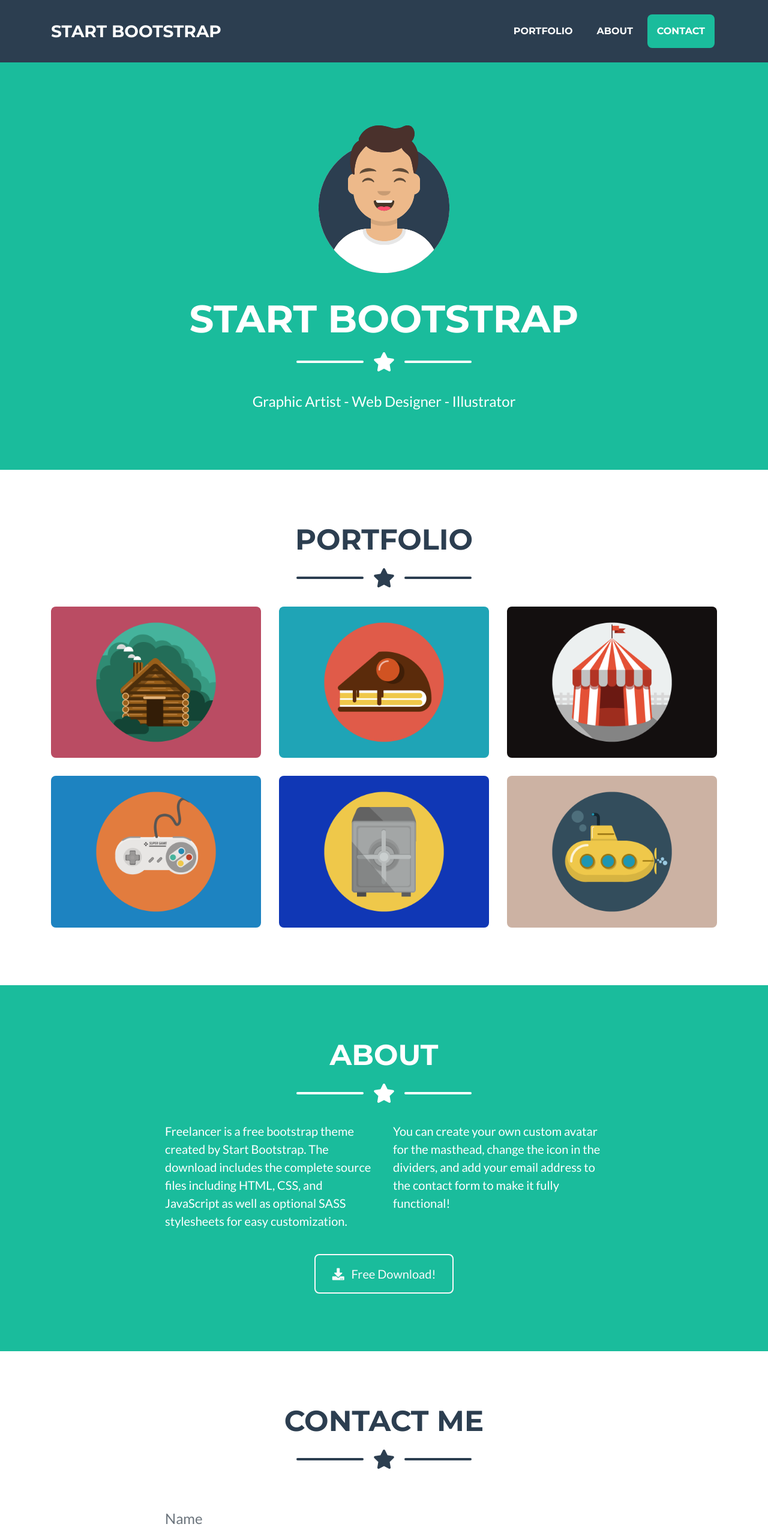
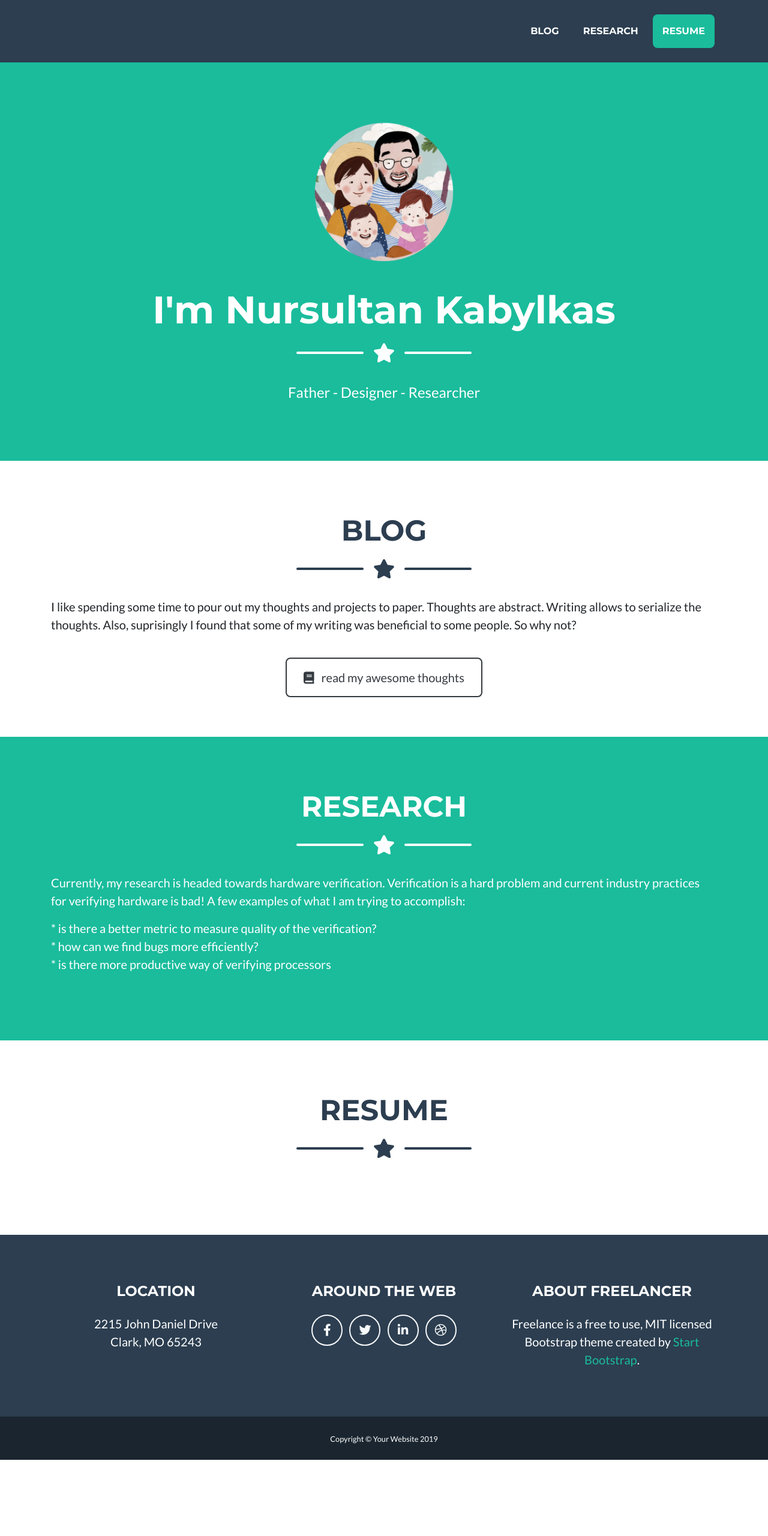
Before and after one commit to kabylkas/p, a website with bundled scripts: page index.html in a window 1280 px wide. Shown: the top 2560 px of the page at 60% size. After the commit the page ends 2433 px from the top, so only its background shows below. Built offline with nearby package versions, Linux system fonts and the light colour scheme.

Commit message:
first pass on the layout

```diff
--- a/index.html
+++ b/index.html
@@ -8,7 +8,7 @@
   <meta name="description" content="">
   <meta name="author" content="">
 
-  <title>Freelancer - Start Bootstrap Theme</title>
+  <title>Nursultan Kabylkas</title>
 
   <!-- Custom fonts for this theme -->
   <link href="vendor/fontawesome-free/css/all.min.css" rel="stylesheet" type="text/css">
@@ -25,7 +25,6 @@
   <!-- Navigation -->
   <nav class="navbar navbar-expand-lg bg-secondary text-uppercase fixed-top" id="mainNav">
     <div class="container">
-      <a class="navbar-brand js-scroll-trigger" href="#page-top">Start Bootstrap</a>
       <button class="navbar-toggler navbar-toggler-right text-uppercase font-weight-bold bg-primary text-white rounded" type="button" data-toggle="collapse" data-target="#navbarResponsive" aria-controls="navbarResponsive" aria-expanded="false" aria-label="Toggle navigation">
         Menu
         <i class="fas fa-bars"></i>
@@ -33,13 +32,13 @@
       <div class="collapse navbar-collapse" id="navbarResponsive">
         <ul class="navbar-nav ml-auto">
           <li class="nav-item mx-0 mx-lg-1">
-            <a class="nav-link py-3 px-0 px-lg-3 rounded js-scroll-trigger" href="#portfolio">Portfolio</a>
+            <a class="nav-link py-3 px-0 px-lg-3 rounded js-scroll-trigger" href="#portfolio">Blog</a>
           </li>
           <li class="nav-item mx-0 mx-lg-1">
-            <a class="nav-link py-3 px-0 px-lg-3 rounded js-scroll-trigger" href="#about">About</a>
+            <a class="nav-link py-3 px-0 px-lg-3 rounded js-scroll-trigger" href="#about">Research</a>
           </li>
           <li class="nav-item mx-0 mx-lg-1">
-            <a class="nav-link py-3 px-0 px-lg-3 rounded js-scroll-trigger" href="#contact">Contact</a>
+            <a class="nav-link py-3 px-0 px-lg-3 rounded js-scroll-trigger" href="#contact">Resume</a>
           </li>
         </ul>
       </div>
@@ -51,10 +50,10 @@
     <div class="container d-flex align-items-center flex-column">
 
       <!-- Masthead Avatar Image -->
-      <img class="masthead-avatar mb-5" src="img/avataaars.svg" alt="">
+      <img class="masthead-avatar mb-5" src="img/photo.png" alt="">
 
       <!-- Masthead Heading -->
-      <h1 class="masthead-heading text-uppercase mb-0">Start Bootstrap</h1>
+      <h1 class="masthead-heading mb-0">I'm Nursultan Kabylkas</h1>
 
       <!-- Icon Divider -->
       <div class="divider-custom divider-light">
@@ -66,7 +65,7 @@
       </div>
 
       <!-- Masthead Subheading -->
-      <p class="masthead-subheading font-weight-light mb-0">Graphic Artist - Web Designer - Illustrator</p>
+      <p class="masthead-subheading font-weight-light mb-0">Father - Designer - Researcher</p>
 
     </div>
   </header>
@@ -76,7 +75,7 @@
     <div class="container">
 
       <!-- Portfolio Section Heading -->
-      <h2 class="page-section-heading text-center text-uppercase text-secondary mb-0">Portfolio</h2>
+      <h2 class="page-section-heading text-center text-uppercase text-secondary mb-0">Blog</h2>
 
       <!-- Icon Divider -->
       <div class="divider-custom">
@@ -89,79 +88,16 @@
 
       <!-- Portfolio Grid Items -->
       <div class="row">
-
-        <!-- Portfolio Item 1 -->
-        <div class="col-md-6 col-lg-4">
-          <div class="portfolio-item mx-auto" data-toggle="modal" data-target="#portfolioModal1">
-            <div class="portfolio-item-caption d-flex align-items-center justify-content-center h-100 w-100">
-              <div class="portfolio-item-caption-content text-center text-white">
-                <i class="fas fa-plus fa-3x"></i>
-              </div>
-            </div>
-            <img class="img-fluid" src="img/portfolio/cabin.png" alt="">
-          </div>
+        <div class="col-lg-12 ml-auto">
+          <p class="lead">I like spending some time to pour out my thoughts and projects to paper. Thoughts are abstract. Writing allows to serialize the thoughts. Also, suprisingly I found that some of my writing was beneficial to some people. So why not?</p>
         </div>
-
-        <!-- Portfolio Item 2 -->
-        <div class="col-md-6 col-lg-4">
-          <div class="portfolio-item mx-auto" data-toggle="modal" data-target="#portfolioModal2">
-            <div class="portfolio-item-caption d-flex align-items-center justify-content-center h-100 w-100">
-              <div class="portfolio-item-caption-content text-center text-white">
-                <i class="fas fa-plus fa-3x"></i>
-              </div>
-            </div>
-            <img class="img-fluid" src="img/portfolio/cake.png" alt="">
-          </div>
-        </div>
-
-        <!-- Portfolio Item 3 -->
-        <div class="col-md-6 col-lg-4">
-          <div class="portfolio-item mx-auto" data-toggle="modal" data-target="#portfolioModal3">
-            <div class="portfolio-item-caption d-flex align-items-center justify-content-center h-100 w-100">
-              <div class="portfolio-item-caption-content text-center text-white">
-                <i class="fas fa-plus fa-3x"></i>
-              </div>
-            </div>
-            <img class="img-fluid" src="img/portfolio/circus.png" alt="">
-          </div>
-        </div>
-
-        <!-- Portfolio Item 4 -->
-        <div class="col-md-6 col-lg-4">
-          <div class="portfolio-item mx-auto" data-toggle="modal" data-target="#portfolioModal4">
-            <div class="portfolio-item-caption d-flex align-items-center justify-content-center h-100 w-100">
-              <div class="portfolio-item-caption-content text-center text-white">
-                <i class="fas fa-plus fa-3x"></i>
-              </div>
-            </div>
-            <img class="img-fluid" src="img/portfolio/game.png" alt="">
-          </div>
-        </div>
-
-        <!-- Portfolio Item 5 -->
-        <div class="col-md-6 col-lg-4">
-          <div class="portfolio-item mx-auto" data-toggle="modal" data-target="#portfolioModal5">
-            <div class="portfolio-item-caption d-flex align-items-center justify-content-center h-100 w-100">
-              <div class="portfolio-item-caption-content text-center text-white">
-                <i class="fas fa-plus fa-3x"></i>
-              </div>
-            </div>
-            <img class="img-fluid" src="img/portfolio/safe.png" alt="">
-          </div>
-        </div>
-
-        <!-- Portfolio Item 6 -->
-        <div class="col-md-6 col-lg-4">
-          <div class="portfolio-item mx-auto" data-toggle="modal" data-target="#portfolioModal6">
-            <div class="portfolio-item-caption d-flex align-items-center justify-content-center h-100 w-100">
-              <div class="portfolio-item-caption-content text-center text-white">
-                <i class="fas fa-plus fa-3x"></i>
-              </div>
-            </div>
-            <img class="img-fluid" src="img/portfolio/submarine.png" alt="">
-          </div>
-        </div>
-
+      </div>
+      <!-- About Section Button -->
+      <div class="text-center mt-4">
+        <a class="btn btn-xl btn-outline-dark" href="http://kabylkas.github.io/blog/">
+          <i class="fas fa-book mr-2"></i>
+          read my awesome thoughts
+        </a>
       </div>
       <!-- /.row -->
 
@@ -173,7 +109,7 @@
     <div class="container">
 
       <!-- About Section Heading -->
-      <h2 class="page-section-heading text-center text-uppercase text-white">About</h2>
+      <h2 class="page-section-heading text-center text-uppercase text-white">Research</h2>
 
       <!-- Icon Divider -->
       <div class="divider-custom divider-light">
@@ -186,20 +122,14 @@
 
       <!-- About Section Content -->
       <div class="row">
-        <div class="col-lg-4 ml-auto">
-          <p class="lead">Freelancer is a free bootstrap theme created by Start Bootstrap. The download includes the complete source files including HTML, CSS, and JavaScript as well as optional SASS stylesheets for easy customization.</p>
+        <div class="col-lg-12 ml-auto">
+          <p class="lead">Currently, my research is headed towards hardware verification. Verification is a hard problem and current industry practices for verifying hardware is bad! A few examples of what I am trying to accomplish:</p>
+          <p class="lead">
+            * is there a better metric to measure quality of the verification?<br>
+            * how can we find bugs more efficiently?<br>
+            * is there more productive way of verifying processors<br>
+          </p>
         </div>
-        <div class="col-lg-4 mr-auto">
-          <p class="lead">You can create your own custom avatar for the masthead, change the icon in the dividers, and add your email address to the contact form to make it fully functional!</p>
-        </div>
-      </div>
-
-      <!-- About Section Button -->
-      <div class="text-center mt-4">
-        <a class="btn btn-xl btn-outline-light" href="https://startbootstrap.com/themes/freelancer/">
-          <i class="fas fa-download mr-2"></i>
-          Free Download!
-        </a>
       </div>
 
     </div>
@@ -210,7 +140,7 @@
     <div class="container">
 
       <!-- Contact Section Heading -->
-      <h2 class="page-section-heading text-center text-uppercase text-secondary mb-0">Contact Me</h2>
+      <h2 class="page-section-heading text-center text-uppercase text-secondary mb-0">Resume</h2>
 
       <!-- Icon Divider -->
       <div class="divider-custom">
@@ -219,48 +149,6 @@
           <i class="fas fa-star"></i>
         </div>
         <div class="divider-custom-line"></div>
-      </div>
-
-      <!-- Contact Section Form -->
-      <div class="row">
-        <div class="col-lg-8 mx-auto">
-          <!-- To configure the contact form email address, go to mail/contact_me.php and update the email address in the PHP file on line 19. -->
-          <form name="sentMessage" id="contactForm" novalidate="novalidate">
-            <div class="control-group">
-              <div class="form-group floating-label-form-group controls mb-0 pb-2">
-                <label>Name</label>
-                <input class="form-control" id="name" type="text" placeholder="Name" required="required" data-validation-required-message="Please enter your name.">
-                <p class="help-block text-danger"></p>
-              </div>
-            </div>
-            <div class="control-group">
-              <div class="form-group floating-label-form-group controls mb-0 pb-2">
-                <label>Email Address</label>
-                <input class="form-control" id="email" type="email" placeholder="Email Address" required="required" data-validation-required-message="Please enter your email address.">
-                <p class="help-block text-danger"></p>
-              </div>
-            </div>
-            <div class="control-group">
-              <div class="form-group floating-label-form-group controls mb-0 pb-2">
-                <label>Phone Number</label>
-                <input class="form-control" id="phone" type="tel" placeholder="Phone Number" required="required" data-validation-required-message="Please enter your phone number.">
-                <p class="help-block text-danger"></p>
-              </div>
-            </div>
-            <div class="control-group">
-              <div class="form-group floating-label-form-group controls mb-0 pb-2">
-                <label>Message</label>
-                <textarea class="form-control" id="message" rows="5" placeholder="Message" required="required" data-validation-required-message="Please enter a message."></textarea>
-                <p class="help-block text-danger"></p>
-              </div>
-            </div>
-            <br>
-            <div id="success"></div>
-            <div class="form-group">
-              <button type="submit" class="btn btn-primary btn-xl" id="sendMessageButton">Send</button>
-            </div>
-          </form>
-        </div>
       </div>
 
     </div>
```
Also changed, not shown: img/photo.png (added).
